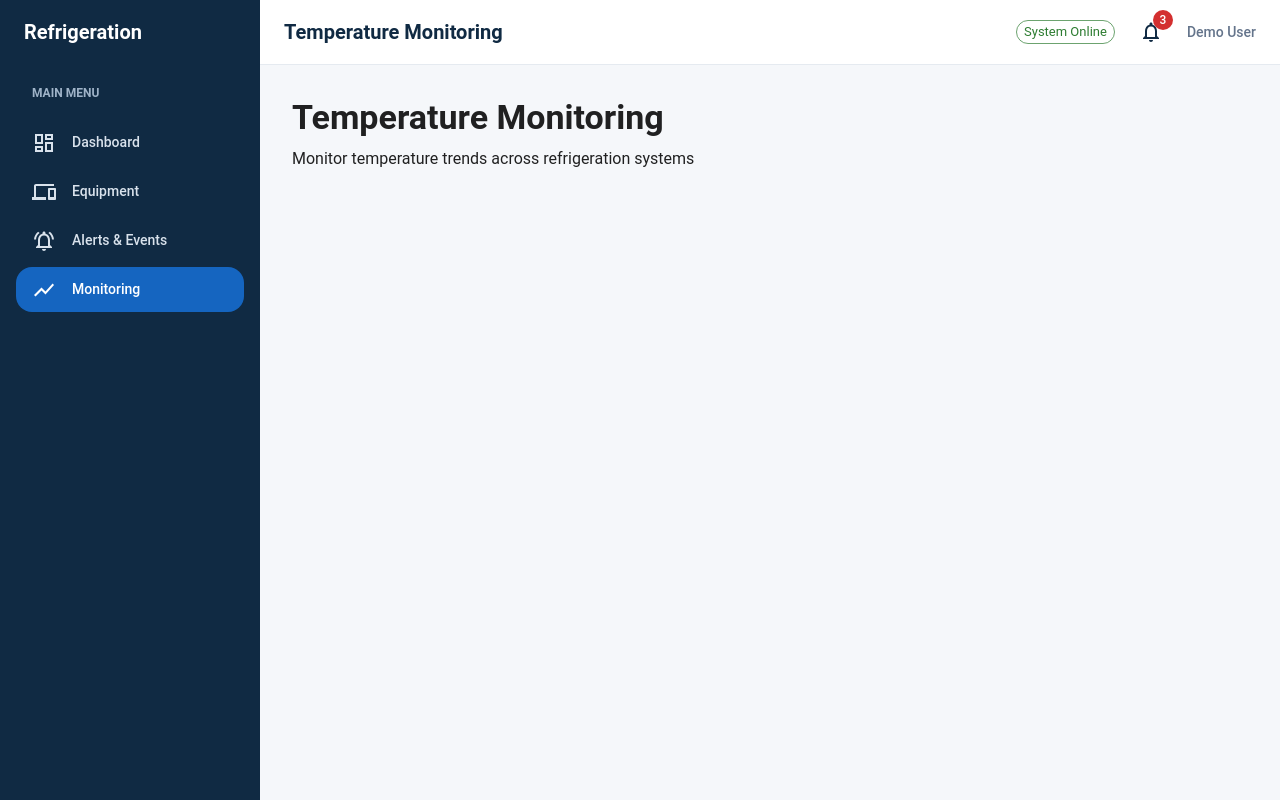
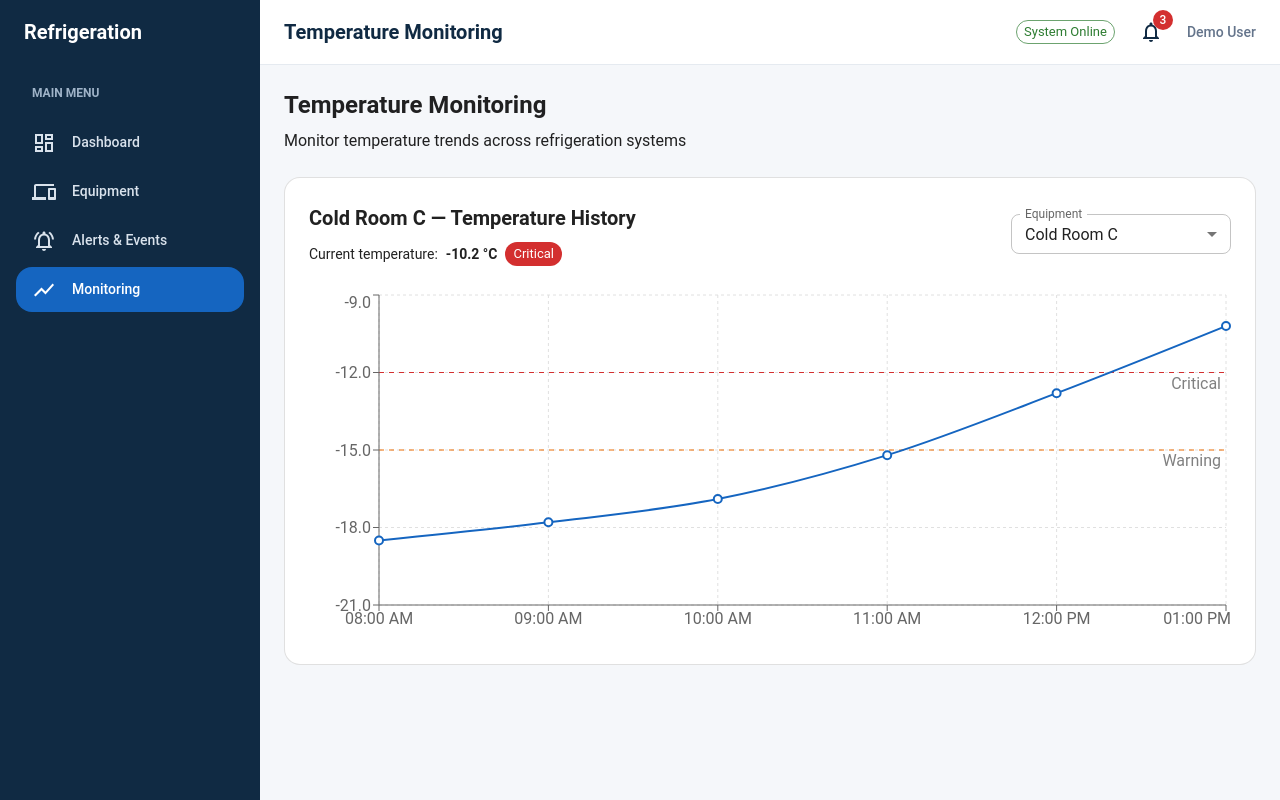
Before and after one commit to dmytriigithub/refrigeration-monitoring-dashboard, a React (Vite) app: page /monitoring in a window 1280 px wide. Built offline with nearby package versions, Linux system fonts and the light colour scheme.

Commit message:
feat: add temperature monitoring dashboard

```diff
--- a/src/features/monitoring/MonitoringPage.tsx
+++ b/src/features/monitoring/MonitoringPage.tsx
@@ -1,13 +1,129 @@
-import { Box, Typography } from "@mui/material";
+import { useState } from "react";
+import {
+  Box,
+  Paper,
+  Typography,
+  FormControl,
+  InputLabel,
+  Select,
+  MenuItem,
+  Chip,
+} from "@mui/material";
+
+import { mockEquipment } from "../../mocks/equipment";
+
+import TemperatureChart from "./TemperatureChart";
+import { mockTemperatureReadings } from "../../mocks/temperatureReadings";
+
+type TemperatureStatus = "Normal" | "Warning" | "Critical";
+
+function getTemperatureStatus(temperature: number | null): TemperatureStatus {
+  if (temperature === null) return "Normal";
+
+  if (temperature > -12) return "Critical";
+  if (temperature > -15) return "Warning";
+
+  return "Normal";
+}
 
 function MonitoringPage() {
+  const coldRooms = mockEquipment.filter((item) => item.type === "cold-room");
+
+  const [selectedEquipmentId, setSelectedEquipmentId] = useState("ROOM-003");
+
+  const selectedEquipment = coldRooms.find(
+    (item) => item.id === selectedEquipmentId,
+  );
+
+  const selectedReadings = mockTemperatureReadings.filter(
+    (reading) => reading.equipmentId === selectedEquipmentId,
+  );
+
+  const latestReading = selectedReadings[selectedReadings.length - 1];
+
+  const currentStatus = getTemperatureStatus(
+    latestReading?.temperature ?? null,
+  );
+
+  const statusColor = {
+    Normal: "success",
+    Warning: "warning",
+    Critical: "error",
+  } as const;
+
   return (
-    <Box sx={{ p: 4 }}>
-      <Typography variant="h4">Temperature Monitoring</Typography>
+    <Box sx={{ p: 3 }}>
+      <Typography variant="h5" sx={{ mb: 1, fontWeight: 600 }}>
+        Temperature Monitoring
+      </Typography>
 
-      <Typography sx={{ mt: 1 }} color="text.secondary">
+      <Typography color="text.secondary" sx={{ mb: 3 }}>
         Monitor temperature trends across refrigeration systems
       </Typography>
+
+      <Paper
+        elevation={0}
+        sx={{
+          p: 3,
+          border: "1px solid",
+          borderColor: "divider",
+          borderRadius: 2,
+        }}
+      >
+        <Box
+          sx={{
+            display: "flex",
+            justifyContent: "space-between",
+            alignItems: "center",
+            gap: 2,
+            flexWrap: "wrap",
+            mb: 3,
+          }}
+        >
+          <Box>
+            <Typography variant="h6" sx={{ fontWeight: 600, mb: 1 }}>
+              {selectedEquipment?.name} — Temperature History
+            </Typography>
+
+            <Box sx={{ display: "flex", alignItems: "center", gap: 1 }}>
+              <Typography variant="body2" color="text.secondary">
+                Current temperature:
+              </Typography>
+
+              <Typography variant="body2" sx={{ fontWeight: 600 }}>
+                {latestReading
+                  ? `${latestReading.temperature.toFixed(1)} °C`
+                  : "No data"}
+              </Typography>
+
+              <Chip
+                label={currentStatus}
+                color={statusColor[currentStatus]}
+                size="small"
+              />
+            </Box>
+          </Box>
+
+          <FormControl size="small" sx={{ minWidth: 220 }}>
+            <InputLabel id="equipment-select-label">Equipment</InputLabel>
+
+            <Select
+              labelId="equipment-select-label"
+              value={selectedEquipmentId}
+              label="Equipment"
+              onChange={(event) => setSelectedEquipmentId(event.target.value)}
+            >
+              {coldRooms.map((equipment) => (
+                <MenuItem key={equipment.id} value={equipment.id}>
+                  {equipment.name}
+                </MenuItem>
+              ))}
+            </Select>
+          </FormControl>
+        </Box>
+
+        <TemperatureChart readings={selectedReadings} />
+      </Paper>
     </Box>
   );
 }
--- /dev/null
+++ b/src/features/monitoring/TemperatureChart.tsx
@@ -0,0 +1,70 @@
+import {
+  ResponsiveContainer,
+  LineChart,
+  Line,
+  XAxis,
+  YAxis,
+  CartesianGrid,
+  Tooltip,
+  ReferenceLine,
+} from "recharts";
+
+import type { TemperatureReading } from "./types";
+
+interface TemperatureChartProps {
+  readings: TemperatureReading[];
+}
+
+function TemperatureChart({ readings }: TemperatureChartProps) {
+  const chartData = readings.map((reading) => ({
+    time: new Date(reading.timestamp).toLocaleTimeString([], {
+      hour: "2-digit",
+      minute: "2-digit",
+    }),
+    temperature: reading.temperature,
+  }));
+
+  return (
+    <ResponsiveContainer width="100%" height={350}>
+      <LineChart data={chartData}>
+        <CartesianGrid strokeDasharray="3 3" stroke="#E0E0E0" />
+
+        <XAxis dataKey="time" />
+
+        <YAxis
+          domain={["auto", "auto"]}
+          width={65}
+          tickFormatter={(value) => Number(value).toFixed(1)}
+        />
+
+        <Tooltip formatter={(value) => [`${value} °C`, "Temperature"]} />
+        <ReferenceLine
+          y={-15}
+          stroke="#ED6C02"
+          strokeDasharray="5 5"
+          label={{ value: "Warning", position: "insideTopRight" }}
+          ifOverflow="extendDomain"
+        />
+
+        <ReferenceLine
+          y={-12}
+          stroke="#D32F2F"
+          strokeDasharray="5 5"
+          label={{ value: "Critical", position: "insideTopRight" }}
+          ifOverflow="extendDomain"
+        />
+
+        <Line
+          type="monotone"
+          dataKey="temperature"
+          stroke="#1565C0"
+          strokeWidth={2}
+          dot={{ r: 4 }}
+          activeDot={{ r: 6 }}
+        />
+      </LineChart>
+    </ResponsiveContainer>
+  );
+}
+
+export default TemperatureChart;
--- /dev/null
+++ b/src/features/monitoring/types.ts
@@ -0,0 +1,6 @@
+export interface TemperatureReading {
+  timestamp: string;
+  temperature: number;
+  equipmentId: string;
+  equipmentName: string;
+}
--- /dev/null
+++ b/src/mocks/temperatureReadings.ts
@@ -0,0 +1,155 @@
+import type { TemperatureReading } from "../features/monitoring/types";
+
+export const mockTemperatureReadings: TemperatureReading[] = [
+  // Cold Room A
+  {
+    timestamp: "2026-11-25T08:00:00Z",
+    temperature: -18.2,
+    equipmentId: "ROOM-001",
+    equipmentName: "Cold Room A",
+  },
+  {
+    timestamp: "2026-11-25T09:00:00Z",
+    temperature: -18.4,
+    equipmentId: "ROOM-001",
+    equipmentName: "Cold Room A",
+  },
+  {
+    timestamp: "2026-11-25T10:00:00Z",
+    temperature: -18.3,
+    equipmentId: "ROOM-001",
+    equipmentName: "Cold Room A",
+  },
+  {
+    timestamp: "2026-11-25T11:00:00Z",
+    temperature: -18.5,
+    equipmentId: "ROOM-001",
+    equipmentName: "Cold Room A",
+  },
+  {
+    timestamp: "2026-11-25T12:00:00Z",
+    temperature: -18.4,
+    equipmentId: "ROOM-001",
+    equipmentName: "Cold Room A",
+  },
+  {
+    timestamp: "2026-11-25T13:00:00Z",
+    temperature: -18.5,
+    equipmentId: "ROOM-001",
+    equipmentName: "Cold Room A",
+  },
+
+  // Cold Room B
+  {
+    timestamp: "2026-11-25T08:00:00Z",
+    temperature: -19.0,
+    equipmentId: "ROOM-002",
+    equipmentName: "Cold Room B",
+  },
+  {
+    timestamp: "2026-11-25T09:00:00Z",
+    temperature: -19.1,
+    equipmentId: "ROOM-002",
+    equipmentName: "Cold Room B",
+  },
+  {
+    timestamp: "2026-11-25T10:00:00Z",
+    temperature: -18.9,
+    equipmentId: "ROOM-002",
+    equipmentName: "Cold Room B",
+  },
+  {
+    timestamp: "2026-11-25T11:00:00Z",
+    temperature: -19.2,
+    equipmentId: "ROOM-002",
+    equipmentName: "Cold Room B",
+  },
+  {
+    timestamp: "2026-11-25T12:00:00Z",
+    temperature: -19.1,
+    equipmentId: "ROOM-002",
+    equipmentName: "Cold Room B",
+  },
+  {
+    timestamp: "2026-11-25T13:00:00Z",
+    temperature: -19.0,
+    equipmentId: "ROOM-002",
+    equipmentName: "Cold Room B",
+  },
+
+  // Cold Room C - temperature problem
+  {
+    timestamp: "2026-11-25T08:00:00Z",
+    temperature: -18.5,
+    equipmentId: "ROOM-003",
+    equipmentName: "Cold Room C",
+  },
+  {
+    timestamp: "2026-11-25T09:00:00Z",
+    temperature: -17.8,
+    equipmentId: "ROOM-003",
+    equipmentName: "Cold Room C",
+  },
+  {
+    timestamp: "2026-11-25T10:00:00Z",
+    temperature: -16.9,
+    equipmentId: "ROOM-003",
+    equipmentName: "Cold Room C",
+  },
+  {
+    timestamp: "2026-11-25T11:00:00Z",
+    temperature: -15.2,
+    equipmentId: "ROOM-003",
+    equipmentName: "Cold Room C",
+  },
+  {
+    timestamp: "2026-11-25T12:00:00Z",
+    temperature: -12.8,
+    equipmentId: "ROOM-003",
+    equipmentName: "Cold Room C",
+  },
+  {
+    timestamp: "2026-11-25T13:00:00Z",
+    temperature: -10.2,
+    equipmentId: "ROOM-003",
+    equipmentName: "Cold Room C",
+  },
+
+  // Cold Room D
+  {
+    timestamp: "2026-11-25T08:00:00Z",
+    temperature: -18.6,
+    equipmentId: "ROOM-004",
+    equipmentName: "Cold Room D",
+  },
+  {
+    timestamp: "2026-11-25T09:00:00Z",
+    temperature: -18.7,
+    equipmentId: "ROOM-004",
+    equipmentName: "Cold Room D",
+  },
+  {
+    timestamp: "2026-11-25T10:00:00Z",
+    temperature: -18.5,
+    equipmentId: "ROOM-004",
+    equipmentName: "Cold Room D",
+  },
+  {
+    timestamp: "2026-11-25T11:00:00Z",
+    temperature: -18.8,
+    equipmentId: "ROOM-004",
+    equipmentName: "Cold Room D",
+  },
+  {
+    timestamp: "2026-11-25T12:00:00Z",
+    temperature: -18.6,
+    equipmentId: "ROOM-004",
+    equipmentName: "Cold Room D",
+  },
+  {
+    timestamp: "2026-11-25T13:00:00Z",
+    temperature: -18.7,
+    equipmentId: "ROOM-004",
+    equipmentName: "Cold Room D",
+  },
+];
```
